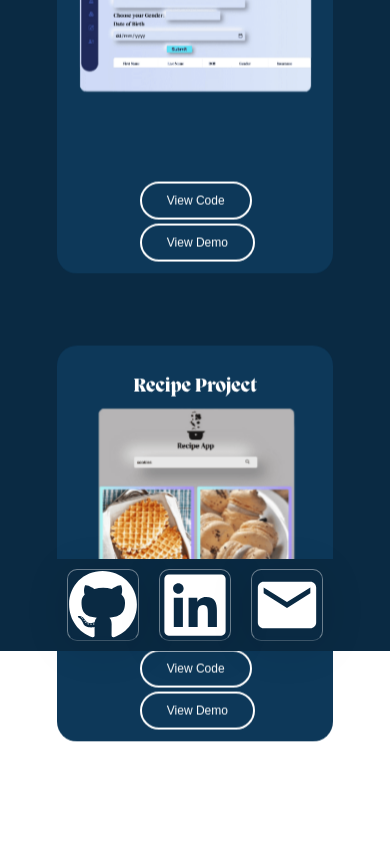
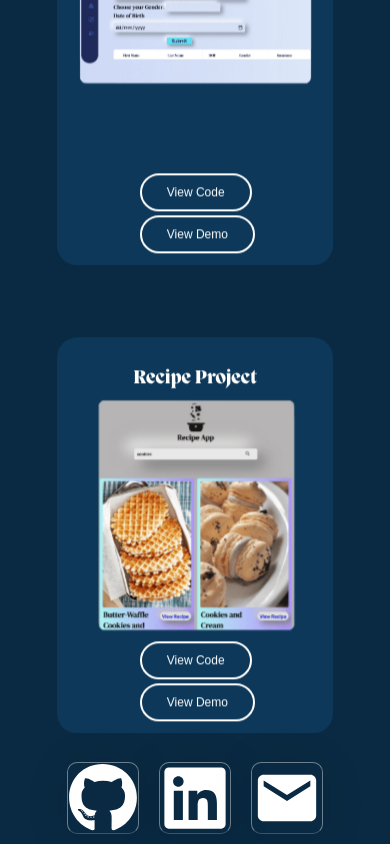
Before and after one commit to Xmuhia/Portfolio, a React (Vite) app in the folder client/: page / in a window 390 px wide. Shown: the part 2255-3099 px from the top of the page. Before the commit the page ends 3033 px from the top, so only its background shows below. Built offline with nearby package versions, Linux system fonts and the light colour scheme.

Commit message:
Adjusting Contact Box

```diff
--- a/client/src/index.css
+++ b/client/src/index.css
@@ -527,7 +527,7 @@ ul li {
     }
 
     #contacts-box {
-      transform: translateY(21em);
+      transform: translateY(25em);
     }
 
     .title-skills h1 {
@@ -556,8 +556,9 @@ ul li {
   }
 
   .project-cards {
-    height: 200vh;
+    height: 220vh;
     margin: 2em;
+    margin-bottom: 0%;
   }
 
 
```
